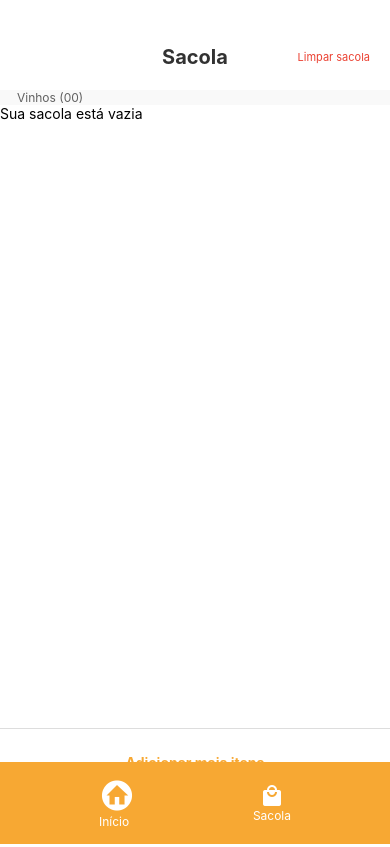
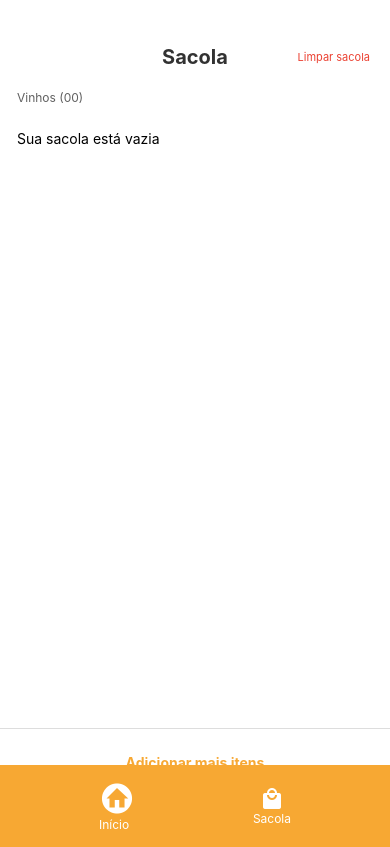
Before and after one commit to RodrigoGottschall/appMz-, a React Native app in the folder mercadinho-do-ze/: screen /BagScreen in a window 390 px wide. Built offline with nearby package versions, Linux system fonts and the light colour scheme.

Commit message:
wineCount correction

```diff
--- a/mercadinho-do-ze/components/BagScreen/Body.tsx
+++ b/mercadinho-do-ze/components/BagScreen/Body.tsx
@@ -26,7 +26,7 @@ const styles = StyleSheet.create({
     justifyContent: "center",
     alignItems: "center",
     paddingTop: 0,
-    paddingBottom: 46,
+    paddingBottom: 71,
     borderTopWidth: 1,
     borderTopColor: "#ddd",
     position: "absolute",
--- a/mercadinho-do-ze/components/BagScreen/WineContContainer.tsx
+++ b/mercadinho-do-ze/components/BagScreen/WineContContainer.tsx
@@ -28,7 +28,6 @@ const styles = StyleSheet.create({
     flexDirection: "row",
     justifyContent: "space-between",
     alignItems: "center",
-    backgroundColor: "#F9F9F9",
   },
   wineText: {
     fontSize: 12,
@@ -41,18 +40,6 @@ const styles = StyleSheet.create({
     color: "#00644B",
     fontWeight: "700",
   },
-  counterContainer: {
-    backgroundColor: "#00644B", // Cor de fundo do contador (verde)
-    borderRadius: 20, // Borda arredondada
-    paddingVertical: 4, // Espaçamento vertical
-    paddingHorizontal: 8, // Espaçamento horizontal
-    marginLeft: 8, // Margem à esquerda do texto "Vinhos"
-  },
-  counterText: {
-    color: "#fff", // Cor do texto (branco)
-    fontWeight: "bold", // Negrito
-    fontSize: 12, // Tamanho da fonte
-  },
 });
 
 export default WineContContainer;
--- a/mercadinho-do-ze/screens/BagScreen.tsx
+++ b/mercadinho-do-ze/screens/BagScreen.tsx
@@ -1,12 +1,6 @@
 import React, { useEffect, useState } from "react";
-import {
-  View,
-  FlatList,
-  StyleSheet,
-  Text,
-  TouchableOpacity,
-} from "react-native";
-import HeaderBag from "../components/BagScreen/Header";
+import { View, FlatList, StyleSheet, Text } from "react-native";
+import Header from "../components/BagScreen/Header";
 import Body from "../components/BagScreen/Body";
 import Footer from "../components/Footer";
 import { useWineContext, WineItem } from "../context/WineContext";
@@ -50,9 +44,9 @@ const BagScreen: React.FC = () => {
   return (
     <View style={styles.screen}>
       <View style={styles.container}>
-        <HeaderBag />
+        <Header />
         {cartItems.length === 0 ? (
-          <Text>Sua sacola está vazia</Text>
+          <Text style={styles.text}>Sua sacola está vazia</Text>
         ) : (
           <FlatList
             data={cartItems}
@@ -76,7 +70,10 @@ const styles = StyleSheet.create({
   container: {
     backgroundColor: "#fff",
     paddingTop: 50,
-    paddingBottom: 20,
+  },
+  text: {
+    paddingTop: 25,
+    paddingLeft: 17,
   },
 });
 
```
